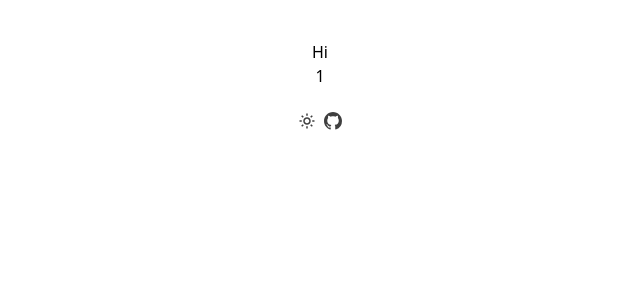
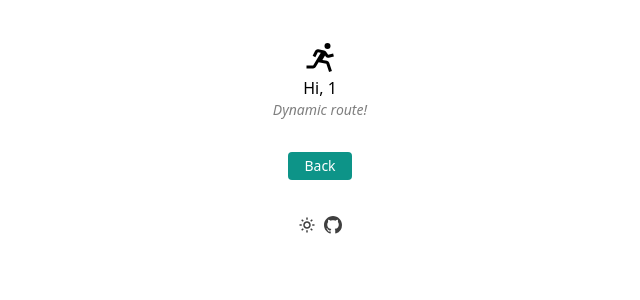
Before and after one commit to elonehoo/ritem-mini, a React (Vite) app: page /hi/1 in a window 1280 px wide. Shown: the top 300 px of the page, without its empty margins (320-960 px from the left). Built offline with nearby package versions, Linux system fonts and the light colour scheme.

Commit message:
fix: update router

```diff
--- a/src/pages/hi/name.tsx
+++ b/src/pages/hi/name.tsx
@@ -1,24 +1,37 @@
 import React from "react"
-import { useParams } from "react-router-dom"
+import { useParams,useNavigate } from "react-router-dom"
+import {BiRun} from "react-icons/bi"
+function Hi(){
 
-class Hi extends React.Component{
-  constructor(props:any){
-    super(props)
-  }
+    const { name } = useParams()
 
-  demo(){
-    const value = useParams()
-    console.log(value.name)
-  }
+    const navigate = useNavigate()
 
-  render(){
+    function back(){
+      navigate(-1)
+    }
+
     return (
       <div>
-        <h1>Hi </h1>
-        <p onClick={this.demo}>1</p>
+        <BiRun className="text-4xl inline-block" />
+
+        <p> Hi, {name} </p>
+
+        <p className="text-sm opacity-50">
+          <em>Dynamic route!</em>
+        </p>
+
+        <div>
+          <button
+          className="text-sm mt-8 m-3 px-4 py-1 rounded inline-block bg-teal-600 text-white cursor-pointer hover:bg-teal-700 disabled:cursor-default disabled:bg-gray-600 disabled:opacity-50"
+          onClick={back}
+          >
+            Back
+          </button>
+        </div>
+
       </div>
     )
-  }
 }
 
 export default Hi
--- a/src/pages/index.tsx
+++ b/src/pages/index.tsx
@@ -1,30 +1,22 @@
-import React from 'react'
+import React,{useState,useCallback} from 'react'
 import { BiAtom } from "react-icons/bi"
 import {useNavigate} from 'react-router-dom'
 
+function App(){
 
-class App extends React.Component<{}, {name: string}> {
+  const [name,setName] = useState('')
 
-  constructor(props:any){
-    super(props)
-    this.state = {
-      name:''
-    }
+  const navigate = useNavigate()
+
+  const nameModel = useCallback((even:any) => {
+    setName(even.target.value)
+  }, [])
+
+  function go(){
+    navigate('/hi/'+name)
   }
 
-  nameModel = (even:any) =>{
-    this.setState({
-      name:even.target.value
-    })
-  }
-
-  go = () =>{
-    const nav = useNavigate()
-    nav('/hi/'+this.state.name)
-  }
-
-  render(){
-    return (
+  return (
       <div className="App">
         <BiAtom className="text-4xl inline-block" />
 
@@ -40,21 +32,20 @@ class App extends React.Component<{}, {name: string}> {
 
         <input
           placeholder="What's your name?"
-          value={this.state.name}
-          onChange={this.nameModel}
+          value={name}
+          onChange={nameModel}
           className="px-4 py-2 w-64 text-center bg-transparent outline-none border rounded border-solid border-gray-200 dark:border-gray-700 active:outline-none"
           autoComplete="false"
           type="text" />
 
         <div>
-            <button onClick={go} disabled={this.state.name.length <= 0 ? true : false} className="m-3 text-sm px-4 py-1 rounded inline-block bg-teal-600 text-white cursor-pointer hover:bg-teal-700 disabled:cursor-default disabled:bg-gray-600 disabled:opacity-50">
+            <button onClick={go} disabled={name.length <= 0 ? true : false} className="m-3 text-sm px-4 py-1 rounded inline-block bg-teal-600 text-white cursor-pointer hover:bg-teal-700 disabled:cursor-default disabled:bg-gray-600 disabled:opacity-50">
               Go
             </button>
         </div>
 
       </div>
-    )
-  }
+  )
 }
 
 export default App
```
